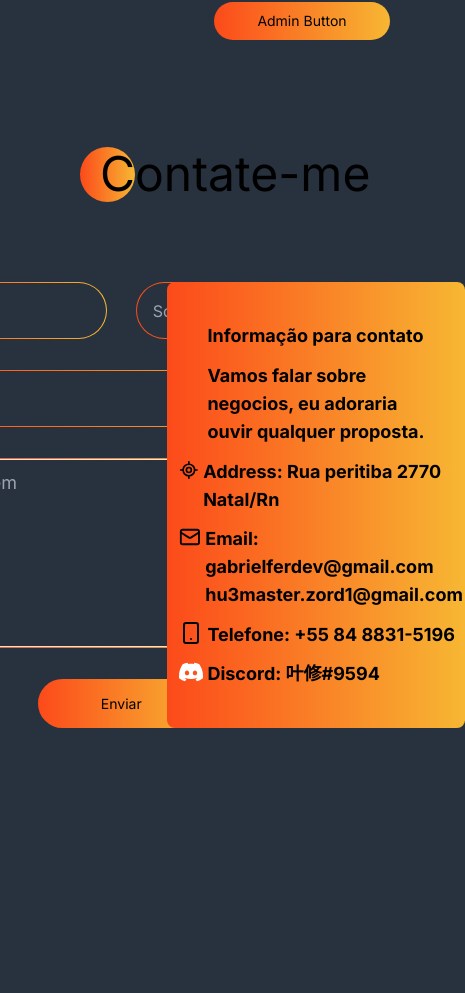
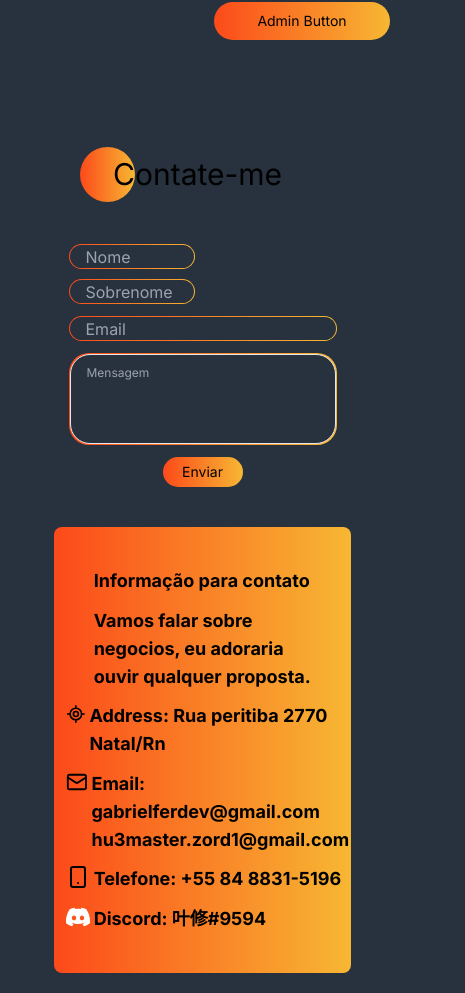
Before and after one commit to GabrielFeBe/portfolio-frontend, a Next.js app: page /login in a window 390 px wide. Shown: the part 804-1797 px from the top of the page, 465 px wide, since content can reach past the window. Before the commit the page ends 1571 px from the top, so only its background shows below. Built offline with nearby package versions, Linux system fonts and the light colour scheme; no server answers.

Commit message:
começando a deixar o site responsivo

```diff
--- a/src/app/components/StatementBall.tsx
+++ b/src/app/components/StatementBall.tsx
@@ -9,7 +9,7 @@ interface Props {
 export default function StatementBall({ orange, rest, bgColor }: Props) {
   return (
     <h2
-      className={`flex h-[60px] w-full items-center ${bgColor} justify-start pl-20 text-5xl`}
+      className={`flex h-[60px] w-full items-center ${bgColor} justify-start pl-20 text-3xl sm:text-5xl`}
     >
       <div className="flex h-[55px] w-[55px] flex-shrink-0 items-center justify-end rounded-full bg-gradient-to-r from-customOrange to-customRed">
         {orange}
--- a/src/app/components/aboutme/AboutMe.tsx
+++ b/src/app/components/aboutme/AboutMe.tsx
@@ -3,20 +3,20 @@ import LinkGit from './LinkGit'
 
 export default function AboutMe() {
   return (
-    <div className="relative h-3/6">
-      <h3 className="mb-2 flex h-[63px] w-[134px] items-center justify-center rounded-custom bg-gradient-to-r from-customOrange to-customRed">
+    <div className="relative lg:h-4/6 xl:h-3/6">
+      <h3 className="mb-2  flex h-[63px] w-[134px] items-center justify-center rounded-custom bg-gradient-to-r from-customOrange to-customRed">
         Prazer eu sou
       </h3>
-      <div className="mb-12 flex">
-        <h1 className="mr-4 text-5xl font-bold leading-tight">
+      <div className="mb-12 flex flex-col sm:flex-row">
+        <h1 className="mr-4 text-3xl font-bold  leading-tight sm:text-4xl xl:text-5xl">
           Gabriel Fernandes
         </h1>
         <LinkGit />
       </div>
-      <h2 className="text-3xl font-bold leading-tight">
+      <h2 className="text-xl font-bold leading-tight sm:text-2xl xl:text-3xl">
         Programador Full Stack
       </h2>
-      <p className="text-base leading-relaxed">
+      <p className="text-xs leading-relaxed lg:text-sm">
         Desenvolvedor full stack com foco principal em JavaScript, ansioso para
         embarcar em uma carreira empolgante na área. Sem experiência
         profissional, mas motivado a aprimorar minhas habilidades em um ambiente
--- a/src/app/components/aboutme/PrimeiraColuna.tsx
+++ b/src/app/components/aboutme/PrimeiraColuna.tsx
@@ -2,7 +2,7 @@ import React from 'react'
 
 export default function PrimeiraColuna() {
   return (
-    <div className="flex justify-between">
+    <div className="flex flex-wrap justify-between sm:flex-nowrap">
       <div className="flex w-20 transform-gpu flex-col items-center justify-center rounded-lg from-customOrange to-customRed p-2 text-gray-500 transition-transform hover:scale-hover-grow hover:bg-gradient-to-r">
         <div className="h-10 w-10  bg-[url('../assets/js.svg')] bg-cover" />
         Js
--- a/src/app/components/aboutme/SegundaColuna.tsx
+++ b/src/app/components/aboutme/SegundaColuna.tsx
@@ -2,7 +2,7 @@ import React from 'react'
 
 export default function SegundaColuna() {
   return (
-    <div className="flex justify-between">
+    <div className="flex flex-wrap justify-between sm:flex-nowrap">
       <div className="flex w-20 transform-gpu flex-col items-center justify-center rounded-lg from-customOrange to-customRed p-2 text-gray-500 transition-transform hover:scale-hover-grow hover:bg-gradient-to-r">
         <div className="h-10 w-10  bg-[url('../assets/jest.svg')] bg-cover" />
         Jest
--- a/src/app/components/aboutme/Stacks.tsx
+++ b/src/app/components/aboutme/Stacks.tsx
@@ -4,9 +4,9 @@ import SegundaColuna from './SegundaColuna'
 
 export default function Stacks() {
   return (
-    <div className="flex w-5/6 flex-1 flex-col justify-center pl-20 ">
-      <div className="flex h-3/6 flex-col">
-        <h1 className="mb-10 mr-4 text-5xl font-bold leading-tight">
+    <div className="mt-10 flex w-5/6 flex-1 flex-col justify-center pl-20 sm:m-0">
+      <div className="flex flex-col lg:h-4/6 xl:h-3/6">
+        <h1 className="mb-10 mr-4 text-3xl font-bold leading-tight sm:text-4xl xl:text-5xl">
           Tecnologias Principais
         </h1>
         <div className="flex flex-grow flex-col justify-between">
--- a/src/app/components/message/InfosCard.tsx
+++ b/src/app/components/message/InfosCard.tsx
@@ -3,7 +3,7 @@ import { LocateFixed, Mail, Smartphone } from 'lucide-react'
 
 export default function InfosCard() {
   return (
-    <div className="ml-20 mt-10 flex h-[446px] w-[404px] flex-col justify-between rounded-lg bg-gradient-to-r from-customOrange to-customRed text-lg font-bold">
+    <div className="mb-5 ml-20 mt-10 flex h-[446px] w-[404px] flex-col justify-between rounded-lg bg-gradient-to-r from-customOrange to-customRed text-lg font-bold sm:mb-0 lg:mt-0">
       <h3 className="pl-10 pr-5 pt-10 font-bold">Informação para contato</h3>
       <p className="pl-10 pr-5 text-left">
         Vamos falar sobre negocios, eu adoraria ouvir qualquer proposta.
--- a/src/app/components/message/MessageCard.tsx
+++ b/src/app/components/message/MessageCard.tsx
@@ -7,8 +7,8 @@ export default function MessageCard() {
   return (
     <div className="mt-10">
       <StatementBall orange="C" rest="ontate-me" bgColor="bg-customGray" />
-      <div className="grid min-h-4/6-screen grid-cols-2">
-        <div className="flex w-5/6 items-center justify-center">
+      <div className="grid grid-cols-1 sm:min-h-4/6-screen lg:grid-cols-2">
+        <div className="flex w-5/6 items-center justify-center sm:mb-10">
           <SendMessage />
         </div>
         <div className="flex w-5/6 items-center justify-center">
--- a/src/app/components/message/SendMessage.tsx
+++ b/src/app/components/message/SendMessage.tsx
@@ -13,9 +13,9 @@ export default function SendMessage() {
     <form
       action="https://api.staticforms.xyz/submit"
       method="post"
-      className="ml-20 mt-10 flex h-[446px] w-[433px] flex-col items-center justify-between"
+      className="ml-20 mt-10 flex flex-col items-center justify-between sm:h-[446px] sm:w-[433px]"
     >
-      <div className="flex w-full justify-between">
+      <div className="flex h-[60px] w-full flex-col justify-between sm:h-auto sm:flex-row">
         <input
           type="hidden"
           name="accessKey"
@@ -23,26 +23,26 @@ export default function SendMessage() {
         />
         <label
           htmlFor="name"
-          className="border-gradient flex h-[57px] w-[202px] items-center justify-center rounded-full bg-gradient-to-r from-customOrange to-customRed "
+          className="flex h-[25px] w-[126px] items-center justify-center rounded-full bg-gradient-to-r from-customOrange to-customRed sm:h-[57px] sm:w-[202px]"
         >
           <input
             type="text"
             id="name"
             name="name"
-            className="h-[55px] w-[200px] rounded-full bg-customGray pl-4 outline-none"
+            className="h-[23px] w-[124px] rounded-full bg-customGray pl-4 outline-none sm:h-[55px] sm:w-[200px]"
             placeholder="Nome"
             autoComplete="off"
           />
         </label>
         <label
           htmlFor="sobrenome"
-          className="border-gradient flex h-[57px] w-[202px] items-center justify-center rounded-full bg-gradient-to-r from-customOrange to-customRed"
+          className="flex h-[25px] w-[126px] items-center justify-center rounded-full bg-gradient-to-r from-customOrange to-customRed sm:h-[57px] sm:w-[202px]"
         >
           <input
             type="text"
             id="sobrenome"
             name="name"
-            className="h-[55px] w-[200px] rounded-full bg-customGray pl-4 outline-none"
+            className="h-[23px] w-[124px] rounded-full bg-customGray pl-4 outline-none sm:h-[55px] sm:w-[200px]"
             placeholder="Sobrenome"
             autoComplete="off"
           />
@@ -50,13 +50,13 @@ export default function SendMessage() {
       </div>
       <label
         htmlFor="email"
-        className="border-gradient flex h-[57px] w-[433px] items-center justify-center rounded-full bg-gradient-to-r from-customOrange to-customRed"
+        className="mt-3 flex h-[25px] w-[268px] items-center justify-center rounded-full bg-gradient-to-r from-customOrange to-customRed sm:mt-0 sm:h-[57px] sm:w-[433px]"
       >
         <input
           type="text"
           id="email"
           name="email"
-          className="h-[55px] w-[431px] rounded-full bg-customGray pl-4 outline-none"
+          className="h-[23px] w-[266px] rounded-full bg-customGray pl-4 outline-none sm:h-[55px] sm:w-[431px]"
           placeholder="Email"
           autoComplete="off"
         />
@@ -64,12 +64,12 @@ export default function SendMessage() {
 
       <label
         htmlFor="email"
-        className="border-gradient flex h-[190px] w-[433px] items-center justify-center rounded-20 bg-gradient-to-r from-customOrange to-customRed"
+        className="border-gradient mt-3 flex h-[92px] w-[268px] items-center justify-center rounded-20 bg-gradient-to-r from-customOrange to-customRed sm:mt-0 sm:h-[190px] sm:w-[433px]"
       >
         <textarea
           name="message"
           spellCheck={false}
-          className=" h-[188px] w-[431px] resize-none rounded-20 border bg-customGray pl-4 pt-2  text-lg leading-relaxed outline-none placeholder:text-gray-400"
+          className="h-[90px] w-[266px] resize-none rounded-20 border bg-customGray pl-4 pt-2 text-xs leading-relaxed outline-none placeholder:text-gray-400  sm:h-[188px] sm:w-[431px] sm:text-lg"
           placeholder="Mensagem"
         />
       </label>
@@ -77,7 +77,7 @@ export default function SendMessage() {
       <input type="hidden" name="redirectTo" value={`${location}/sucess`} />
 
       <button
-        className="hover:mix-blend inline-block h-[49px] w-[167px] rounded-full bg-gradient-to-r from-customOrange to-customRed text-center text-sm leading-none transition duration-300 hover:opacity-70"
+        className="hover:mix-blend mt-3 inline-block h-[30px] w-[80px] rounded-full bg-gradient-to-r from-customOrange to-customRed text-center text-sm leading-none transition duration-300 hover:opacity-70 sm:h-[49px] sm:w-[167px]"
         type="submit"
       >
         Enviar
--- a/src/app/page.tsx
+++ b/src/app/page.tsx
@@ -12,13 +12,12 @@ export default async function Home() {
 
   return (
     <main>
-      <div className="grid h-[578px] grid-cols-2 bg-customGray">
+      <div className="grid bg-customGray sm:h-[1000px] sm:grid-cols-1 lg:h-[578px] lg:grid-cols-2">
         {/* right side */}
         <div className="flex w-5/6 flex-1 flex-col justify-center pl-20">
           <AboutMe />
         </div>
         {/* left side */}
-
         <Stacks />
       </div>
       {/* down side */}
```
Also changed, not shown: src/app/components/ProjectsHome.tsx (+4 -4 lines).
